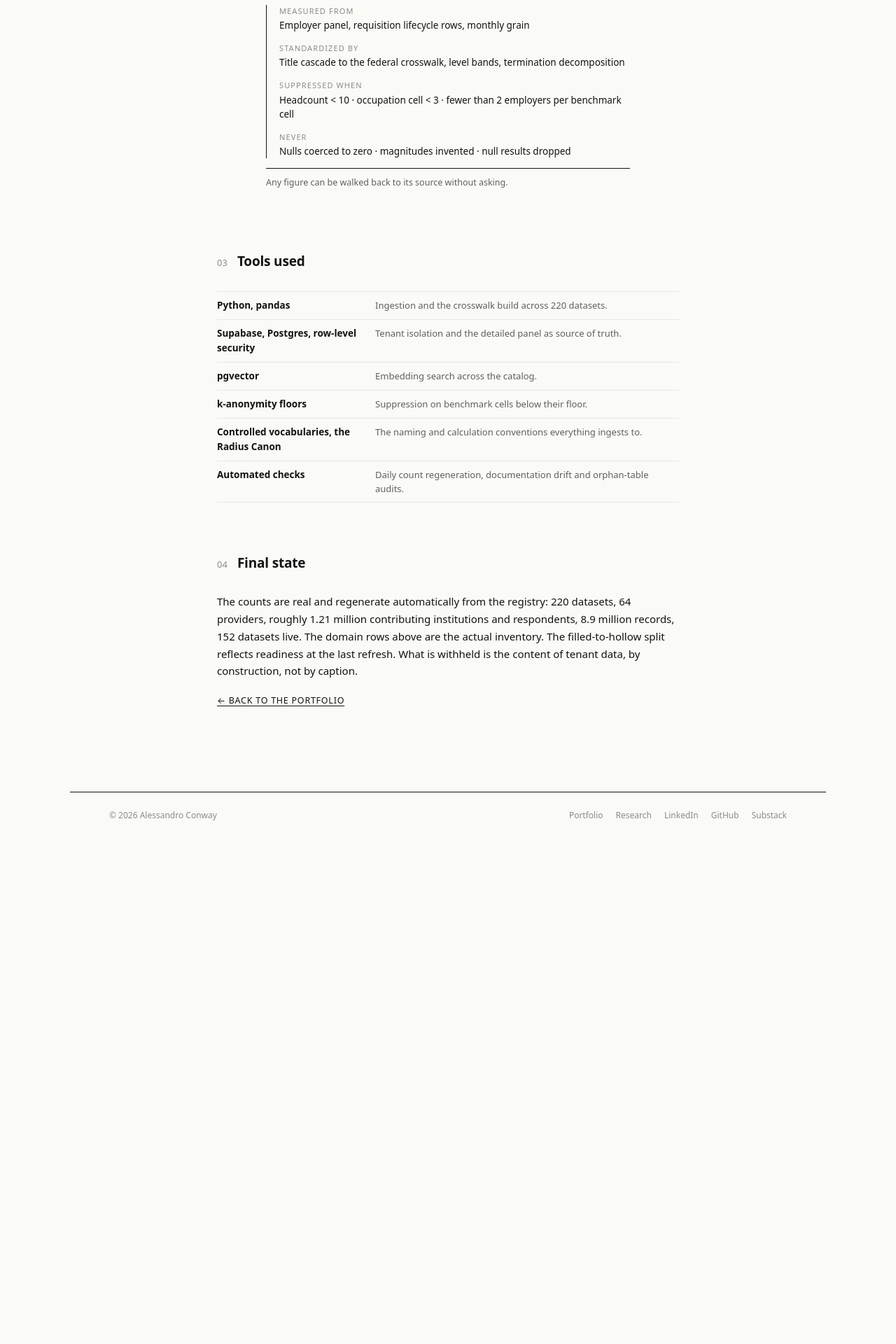
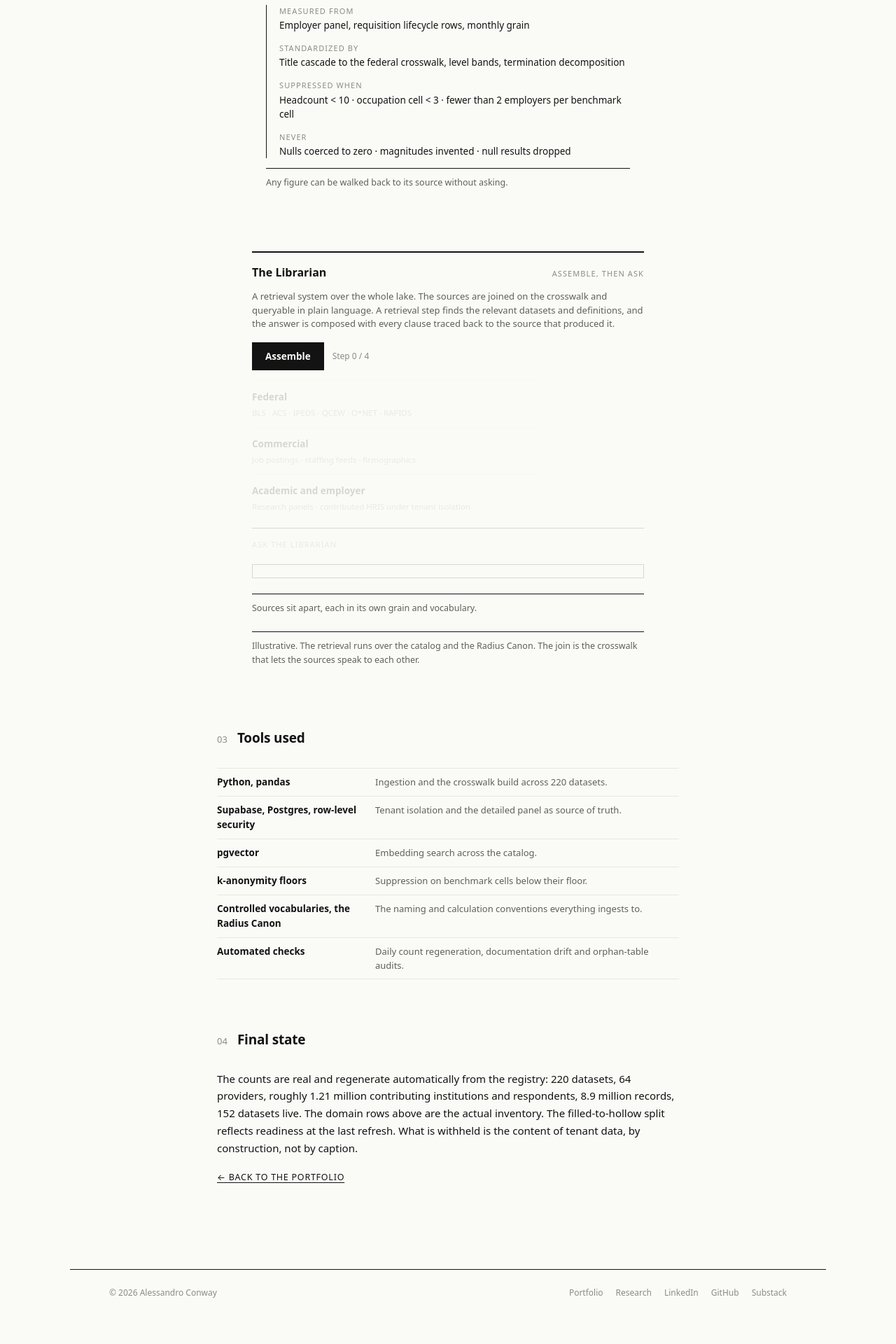
Before and after one commit to conway1521/conway1521.github.io, a Jekyll site: the page built from portfolio/data-lake.html, in a window 1280 px wide. Shown: the part 2037-3957 px from the top of the page at 70% size. Built offline with Jekyll 4.4.1, drawn with Linux system fonts in a browser that asks for light colours; before the commit the page ends 3276 px from its top, so only the background shows below that.

Commit message:
Add Librarian retrieval plate to the data lake page
An interactive plate before Tools used: staged assembly of the three
source tiers, then a plain-language query that shows the retrieved
sources and a composed answer traced back to each one.

```diff
--- a/assets/css/ink.css
+++ b/assets/css/ink.css
@@ -217,6 +217,25 @@
 .resolve-out__sub { font-size: 12.5px; color: var(--muted); margin-top: 7px; line-height: 1.45; }
 .rlbl { color: var(--faint); font-size: 10.5px; text-transform: uppercase; letter-spacing: 0.06em; margin-right: 8px; }
 .rmuted { color: var(--faint); }
+
+/* the librarian: assemble the sources, then ask in plain language */
+.lib-controls { display: flex; gap: 12px; align-items: center; margin-bottom: 14px; }
+.lib-step { font-size: 12px; color: var(--faint); font-variant-numeric: tabular-nums; }
+.lib-tier { border-top: 1px solid var(--rule); padding: 11px 0; opacity: 0.15; transition: opacity 0.5s; }
+.lib-tier.is-on { opacity: 1; }
+.lib-tier__name { font-size: 13.5px; font-weight: 600; }
+.lib-tier__detail { display: block; font-size: 11.5px; color: var(--faint); margin-top: 3px; }
+.lib-ask { border-top: 1px solid var(--ink); margin-top: 10px; padding-top: 14px; opacity: 0.15; transition: opacity 0.5s; }
+.lib-ask.is-on { opacity: 1; }
+.lib-ask__label { font-size: 11px; letter-spacing: 0.1em; text-transform: uppercase; color: var(--faint); margin-bottom: 8px; }
+.lib-qs { display: flex; flex-direction: column; gap: 6px; margin-bottom: 12px; }
+.lib-qchip { padding: 7px 10px; font-size: 12px; border: 1px solid var(--rule); background: var(--paper); color: var(--muted); cursor: pointer; text-align: left; line-height: 1.35; }
+.lib-qchip.is-sel { border-color: var(--ink); color: var(--ink); }
+.lib-q { border: 1px solid var(--ink); padding: 9px 12px; font-size: 12.5px; }
+.lib-src { display: flex; flex-wrap: wrap; gap: 6px; margin-top: 10px; }
+.lib-src__k { font-size: 10px; letter-spacing: 0.07em; text-transform: uppercase; color: var(--faint); align-self: center; margin-right: 2px; }
+.lib-src__chip { font-size: 10.5px; color: var(--muted); border: 1px solid var(--rule); padding: 3px 8px; }
+.lib-a { font-size: 12.5px; line-height: 1.6; margin-top: 11px; }
 
 /* resolved-at-scale scroll table */
 .restab { max-height: 462px; overflow-y: auto; border: 1px solid var(--ink); margin-top: 4px; }
--- a/assets/js/ink-plates.js
+++ b/assets/js/ink-plates.js
@@ -872,6 +872,66 @@
     render();
   }
 
+  /* ---------- the librarian: assemble the sources, then ask (staged) ---------- */
+  var LIB_NOTES = [
+    'Sources sit apart, each in its own grain and vocabulary.',
+    'Federal series: the statistical backbone, harmonized to occupation codes and geography.',
+    'Commercial feeds: the timeliness the federal system lacks.',
+    'Academic and employer data: depth and ground truth.',
+    'Joined on the crosswalk and queryable in plain language. The standardizer is what lets the sources speak to each other.'
+  ];
+  var LIB_Q = [
+    ['Which occupations have the widest supply and demand gap in Arizona?',
+      ['QCEW employment', 'Employer requisitions', 'Facility blueprints'],
+      'Equipment Technicians and Manufacturing Operators, both in ramp-phase fabs. Every clause traces back to the dataset that produced it.'],
+    ['How many registered nurses graduate within fifty miles of Phoenix?',
+      ['IPEDS completions', 'RAPIDS programs', 'Training inventory'],
+      'About 1,900 a year across four programs, mapped to the nurse occupation through the crosswalk.'],
+    ["What is this employer's true termination rate once transfers are removed?",
+      ['Contributed HRIS', 'Termination vocabulary', 'The Radius Canon'],
+      '4.29 percent, down from a raw 19 percent once internal transfers are separated from real exits.']
+  ];
+  function initLibrarian() {
+    var btn = $('lib-btn');
+    if (!btn) return;
+    var stepEl = $('lib-step'), note = $('lib-note'), ask = $('lib-ask'), qs = $('lib-qs');
+    var tiers = Array.prototype.slice.call(document.querySelectorAll('#lib-tiers .lib-tier'));
+    var step = 0, timer = null, running = false, sel = 0, wired = false;
+    function render() {
+      tiers.forEach(function (t) { t.classList.toggle('is-on', step >= parseInt(t.getAttribute('data-s'), 10)); });
+      if (ask) ask.classList.toggle('is-on', step >= 4);
+      if (stepEl) stepEl.textContent = 'Step ' + Math.min(step, 4) + ' / 4';
+      if (note) note.textContent = LIB_NOTES[Math.min(step, 4)];
+      btn.textContent = step >= 4 ? 'Rebuild' : (step === 0 ? 'Assemble' : 'Assembling');
+    }
+    function renderQ() {
+      if (!qs) return;
+      qs.innerHTML = LIB_Q.map(function (q, i) {
+        return '<button class="lib-qchip' + (i === sel ? ' is-sel' : '') + '" data-i="' + i + '">' + esc(q[0]) + '</button>';
+      }).join('');
+      var q = LIB_Q[sel];
+      $('lib-q').textContent = q[0];
+      $('lib-src').innerHTML = '<span class="lib-src__k">retrieved</span>' +
+        q[1].map(function (s) { return '<span class="lib-src__chip">' + esc(s) + '</span>'; }).join('');
+      $('lib-a').textContent = q[2];
+      Array.prototype.forEach.call(qs.querySelectorAll('.lib-qchip'), function (c) {
+        c.addEventListener('click', function () { sel = parseInt(c.getAttribute('data-i'), 10); renderQ(); });
+      });
+    }
+    function tick() {
+      if (step >= 4) { running = false; render(); if (!wired) { wired = true; renderQ(); } return; }
+      step += 1; render();
+      timer = setTimeout(tick, 640);
+    }
+    btn.addEventListener('click', function () {
+      if (running) return;
+      if (timer) clearTimeout(timer);
+      running = true; wired = false; step = 0; render();
+      timer = setTimeout(tick, 360);
+    });
+    render();
+  }
+
   function init() {
     initLakeDots();
     initResolve();
@@ -885,6 +945,7 @@
     initClusters();
     initHierarchy();
     initRampStream();
+    initLibrarian();
     initExtract();
     initDivergence();
     initHoverDim('resolution', '.res-row', 'resolution-note');
--- a/portfolio/data-lake.html
+++ b/portfolio/data-lake.html
@@ -97,6 +97,30 @@
     <div class="plate__caption">Any figure can be walked back to its source without asking.</div>
   </div>
 
+  <!-- the librarian -->
+  <div class="plate" style="max-width:560px;">
+    <div class="plate__head">
+      <span class="plate__title">The Librarian</span>
+      <span class="plate__hint">assemble, then ask</span>
+    </div>
+    <p class="plate__purpose">A retrieval system over the whole lake. The sources are joined on the crosswalk and queryable in plain language. A retrieval step finds the relevant datasets and definitions, and the answer is composed with every clause traced back to the source that produced it.</p>
+    <div class="lib-controls"><button id="lib-btn" class="ink-btn">Assemble</button><span class="lib-step" id="lib-step">Step 0 / 4</span></div>
+    <div id="lib-tiers">
+      <div class="lib-tier" data-s="1"><span class="lib-tier__name">Federal</span><span class="lib-tier__detail">BLS &middot; ACS &middot; IPEDS &middot; QCEW &middot; O*NET &middot; RAPIDS</span></div>
+      <div class="lib-tier" data-s="2"><span class="lib-tier__name">Commercial</span><span class="lib-tier__detail">Job postings &middot; staffing feeds &middot; firmographics</span></div>
+      <div class="lib-tier" data-s="3"><span class="lib-tier__name">Academic and employer</span><span class="lib-tier__detail">Research panels &middot; contributed HRIS under tenant isolation</span></div>
+    </div>
+    <div class="lib-ask" id="lib-ask">
+      <div class="lib-ask__label">Ask the librarian</div>
+      <div class="lib-qs" id="lib-qs"></div>
+      <div class="lib-q" id="lib-q"></div>
+      <div class="lib-src" id="lib-src"></div>
+      <div class="lib-a" id="lib-a"></div>
+    </div>
+    <div class="plate__note" id="lib-note">Sources sit apart, each in its own grain and vocabulary.</div>
+    <div class="plate__caption">Illustrative. The retrieval runs over the catalog and the Radius Canon. The join is the crosswalk that lets the sources speak to each other.</div>
+  </div>
+
   <div class="col">
     <div class="secnum">
       <span class="secnum__n">03</span>
```
